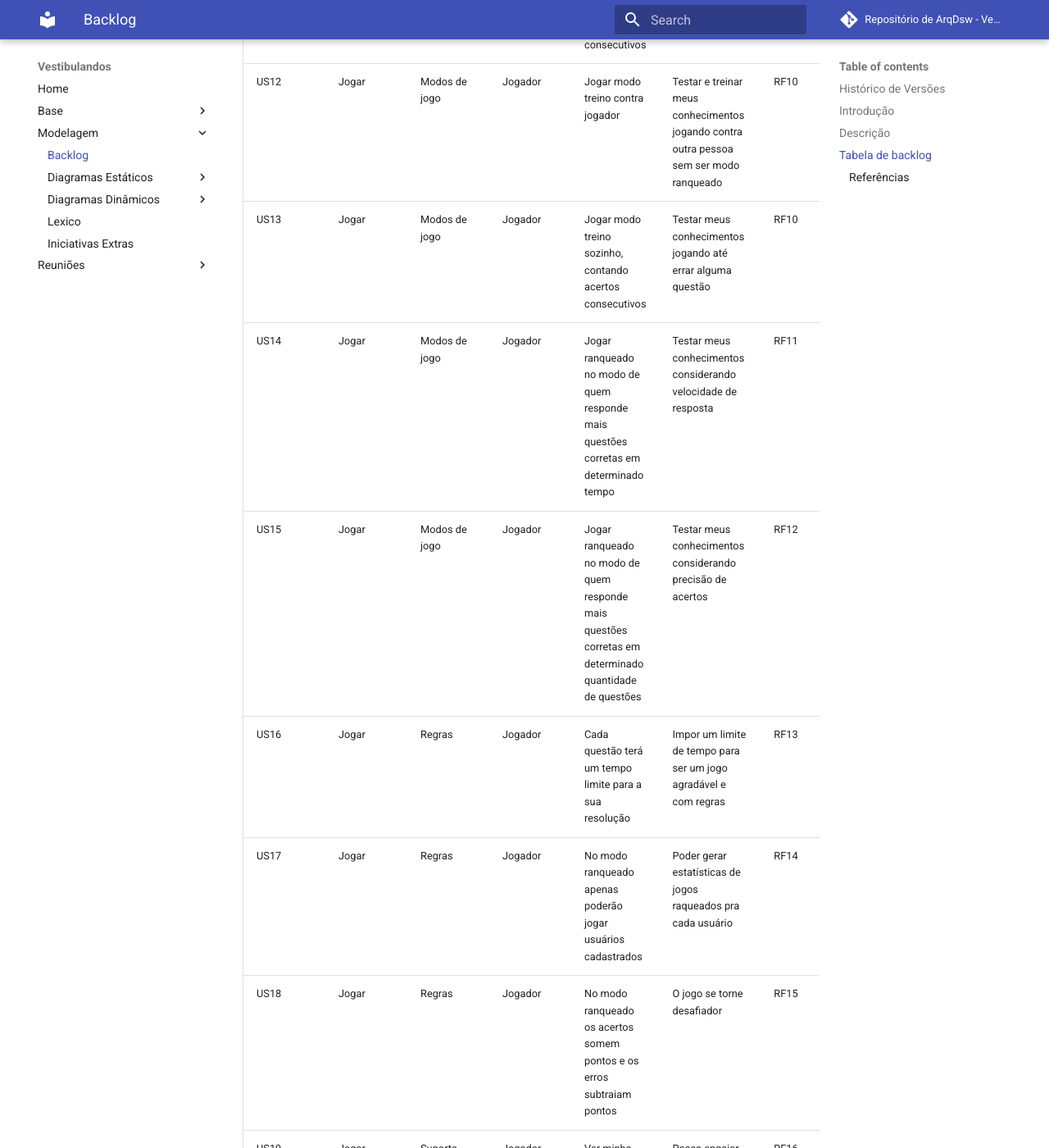
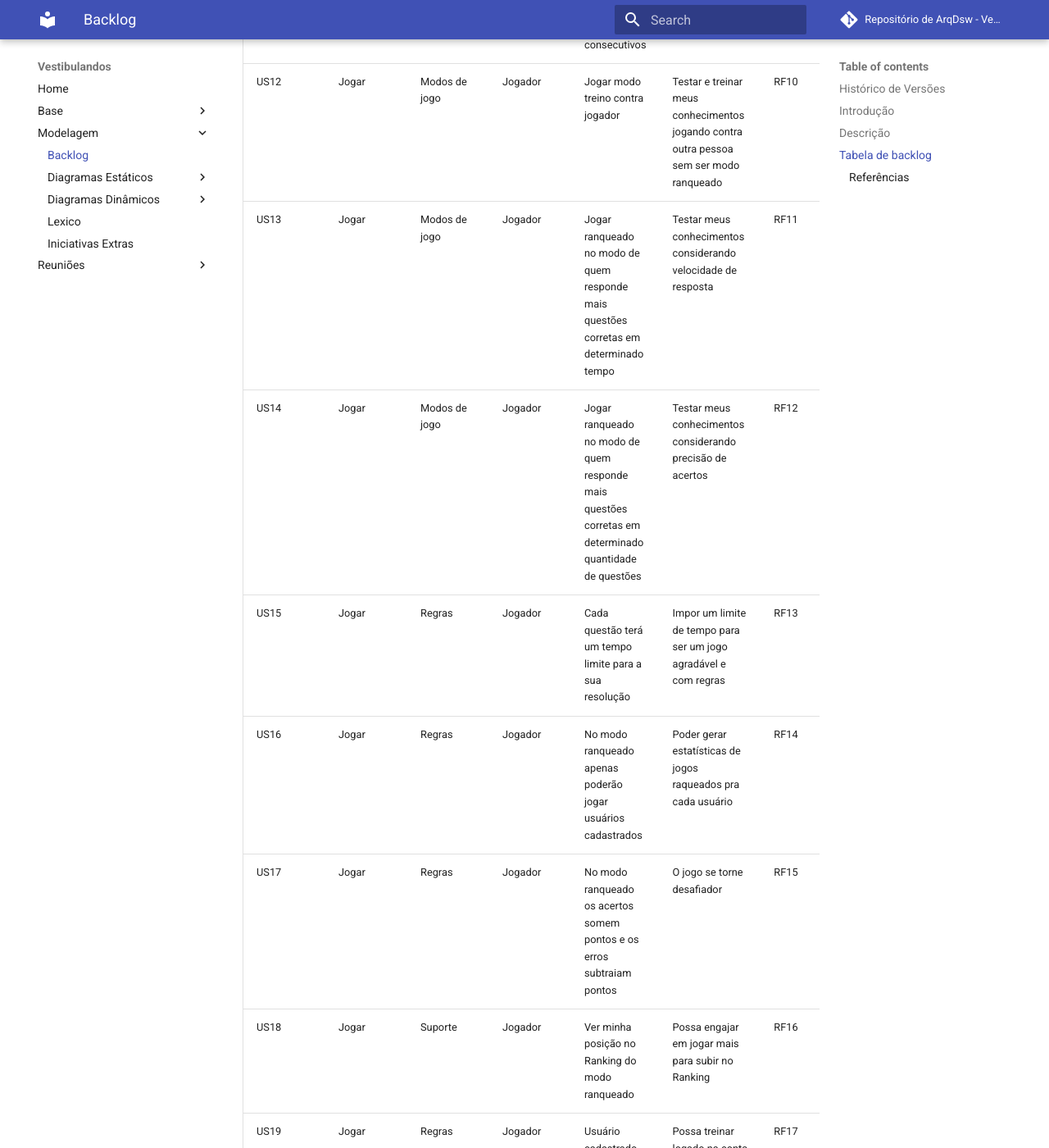
Before and after one commit to UnBArqDsw/2020.1_G4_Vestibulandos, an MkDocs documentation site: the page built from docs/modelagem/backlog.md, in a window 1280 px wide and 1400 px high, scrolled down 2374 px. Shown: the whole window at 82% size. Built offline with MkDocs 1.6.1 and Material for MkDocs 9.7.7, drawn with Linux system fonts in a browser that asks for light colours; comment, search, counter and statistics services are not loaded; some of the changed text lies outside the part shown.

Commit message:
Corrigindo backlog

```diff
--- a/docs/modelagem/backlog.md
+++ b/docs/modelagem/backlog.md
@@ -45,17 +45,16 @@ ID |Épico | Feature | Eu como | Desejo | Para que eu possa | Requisito |
 |US10| Jogar | Modos de jogo | Visitante | Jogar modo treino sem realizar cadastro | Experimentar a jogabilidade do sistema de forma rápida | RF09 |
 |US11| Jogar | Modos de jogo | Jogador | Jogar modo treino sozinho, contando acertos consecutivos | Testar meus conhecimentos jogando até errar alguma questão | RF10 |
 |US12| Jogar | Modos de jogo | Jogador | Jogar modo treino contra jogador | Testar e treinar meus conhecimentos jogando contra outra pessoa sem ser modo ranqueado | RF10 |
-|US13| Jogar | Modos de jogo | Jogador | Jogar modo treino sozinho, contando acertos consecutivos | Testar meus conhecimentos jogando até errar alguma questão | RF10 |
-|US14| Jogar | Modos de jogo | Jogador | Jogar ranqueado no modo de quem responde mais questões corretas em determinado tempo | Testar meus conhecimentos considerando velocidade de resposta | RF11 |
-|US15| Jogar | Modos de jogo | Jogador | Jogar ranqueado no modo de quem responde mais questões corretas em determinado quantidade de questões | Testar meus conhecimentos considerando precisão de acertos | RF12 |
-|US16| Jogar | Regras | Jogador | Cada questão terá um tempo limite para a sua resolução | Impor um limite de tempo para ser um jogo agradável e com regras | RF13 |
-|US17| Jogar | Regras | Jogador | No modo ranqueado apenas poderão jogar usuários cadastrados | Poder gerar estatísticas de jogos raqueados pra cada usuário | RF14 |
-|US18| Jogar | Regras | Jogador | No modo ranqueado os acertos somem pontos e os erros subtraiam pontos | O jogo se torne desafiador | RF15 |
-|US19| Jogar | Suporte | Jogador | Ver minha posição no Ranking do modo ranqueado | Possa engajar em jogar mais para subir no Ranking | RF16 |
-|US20| Jogar | Regras | Jogador | Usuário cadastrado possa jogar no modo treino | Possa treinar logado na conta | RF17 |
-|US21| Jogar | Regras | Jogador | Usuário cadastrado possa desafiar outro usuário | Possa competir contra alguém que conheço | RF18 |
-|US22| Gerenciar sistema | Regras | Usuário | Resportar questões | Levar questões com possíveis erros para análise | RF20 |
-|US23| Jogar | Regras | Usuário | Poder visualizar o Ranking | Ver meu posicionamento em relação a outros jogadores | RF21 |
+|US13| Jogar | Modos de jogo | Jogador | Jogar ranqueado no modo de quem responde mais questões corretas em determinado tempo | Testar meus conhecimentos considerando velocidade de resposta | RF11 |
+|US14| Jogar | Modos de jogo | Jogador | Jogar ranqueado no modo de quem responde mais questões corretas em determinado quantidade de questões | Testar meus conhecimentos considerando precisão de acertos | RF12 |
+|US15| Jogar | Regras | Jogador | Cada questão terá um tempo limite para a sua resolução | Impor um limite de tempo para ser um jogo agradável e com regras | RF13 |
+|US16| Jogar | Regras | Jogador | No modo ranqueado apenas poderão jogar usuários cadastrados | Poder gerar estatísticas de jogos raqueados pra cada usuário | RF14 |
+|US17| Jogar | Regras | Jogador | No modo ranqueado os acertos somem pontos e os erros subtraiam pontos | O jogo se torne desafiador | RF15 |
+|US18| Jogar | Suporte | Jogador | Ver minha posição no Ranking do modo ranqueado | Possa engajar em jogar mais para subir no Ranking | RF16 |
+|US19| Jogar | Regras | Jogador | Usuário cadastrado possa jogar no modo treino | Possa treinar logado na conta | RF17 |
+|US20| Jogar | Regras | Jogador | Usuário cadastrado possa desafiar outro usuário | Possa competir contra alguém que conheço | RF18 |
+|US21| Gerenciar sistema | Regras | Usuário | Resportar questões | Levar questões com possíveis erros para análise | RF20 |
+|US22| Jogar | Regras | Usuário | Poder visualizar o Ranking | Ver meu posicionamento em relação a outros jogadores | RF21 |
 
 ### Referências
 
```
